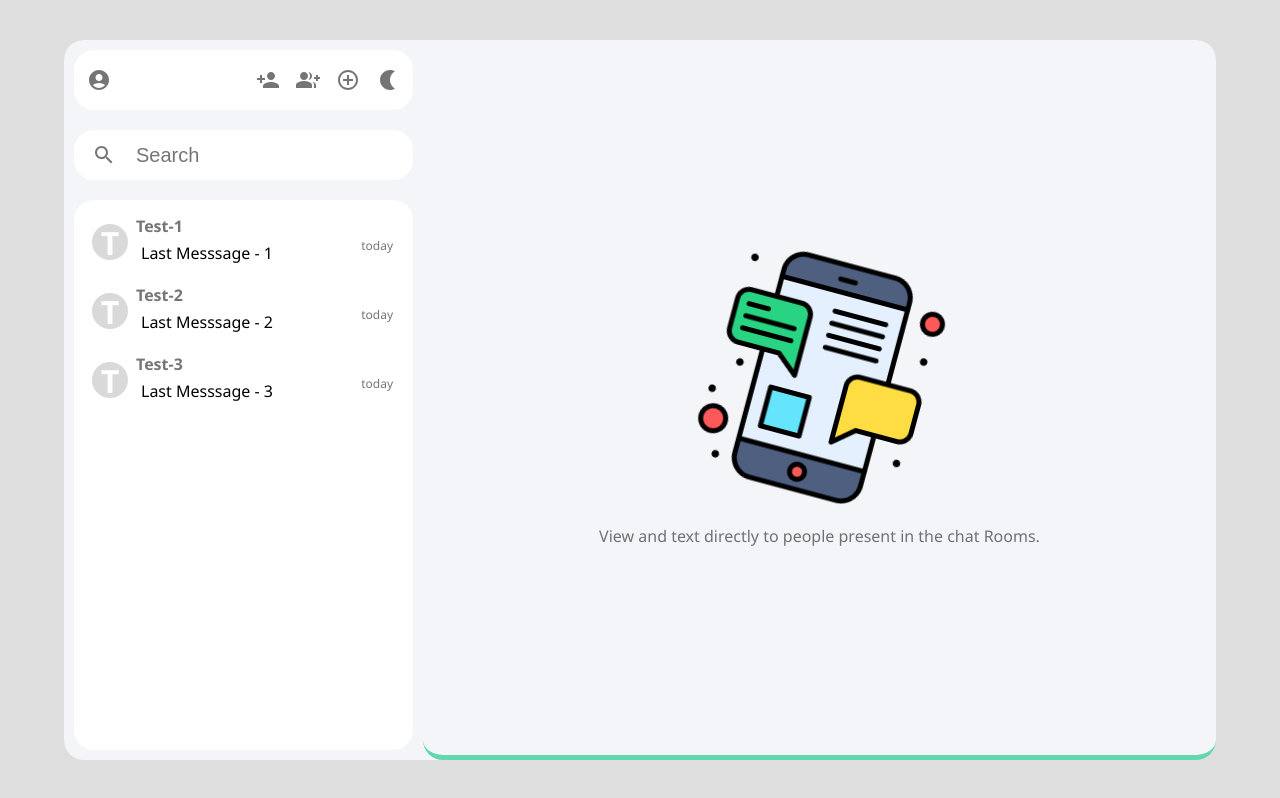
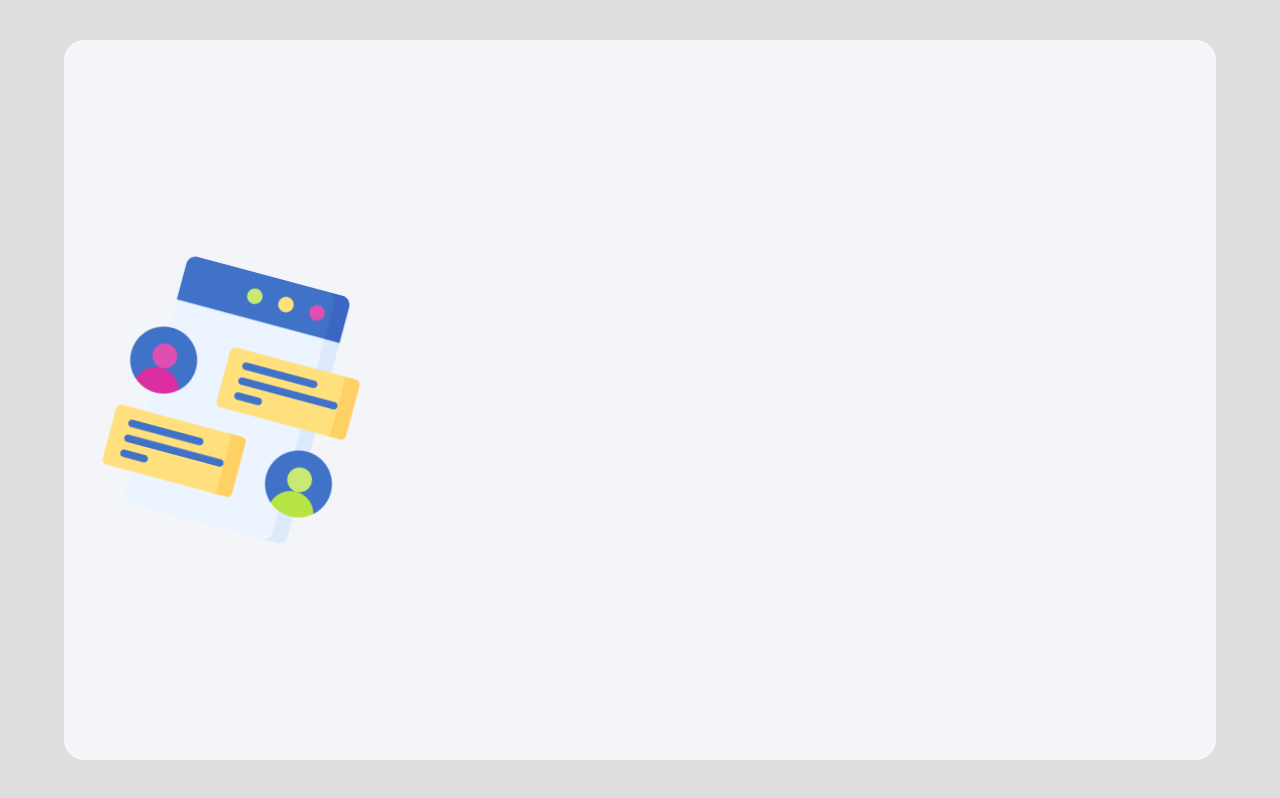
Before and after one commit to Sush25N/Chat_App_MERN, a React (Create React App) app in the folder client/: page / in a window 1280 px wide. Built offline with nearby package versions, Linux system fonts and the light colour scheme.

Commit message:
initiated login page

```diff
--- a/client/src/App.js
+++ b/client/src/App.js
@@ -1,11 +1,13 @@
 import React from "react";
 import "./App.css";
 import MainContainer from "./Components/MainContainer";
+import Login from "./Components/Login";
 
 const App = () => {
   return (
     <div className="App">
-      <MainContainer />
+      {/* <MainContainer /> */}
+      <Login />
     </div>
   );
 };
--- a/client/src/Components/CreateGroups.js
+++ b/client/src/Components/CreateGroups.js
@@ -1,7 +1,16 @@
 import React from "react";
+import { IconButton } from "@mui/material";
+import DoneOutlineRoundedIcon from "@mui/icons-material/DoneOutlineRounded";
 
 const CreateGroups = () => {
-  return <div>CreateGroups</div>;
+  return (
+    <div className="createGroups-container">
+      <input placeholder="Enter Group Name" className="search-box" />
+      <IconButton>
+        <DoneOutlineRoundedIcon />
+      </IconButton>
+    </div>
+  );
 };
 
 export default CreateGroups;
--- /dev/null
+++ b/client/src/Components/Login.js
@@ -0,0 +1,90 @@
+// import React from "react";
+// import "./login.css";
+
+// const Login = () => {
+//   return (
+//     <div>
+//       <div className="container">
+//         <div className="heading">Sign In</div>
+//         <form action="" className="form">
+//           <input
+//             required
+//             className="input"
+//             type="email"
+//             name="email"
+//             id="email"
+//             placeholder="E-mail"
+//           />
+//           <input
+//             required
+//             className="input"
+//             type="password"
+//             name="password"
+//             id="password"
+//             placeholder="Password"
+//           />
+//           <span className="forgot-password">
+//             <a href="#">Forgot Password ?</a>
+//           </span>
+//           <input className="login-button" type="submit" value="Sign In" />
+//         </form>
+//         <div className="social-account-container">
+//           <span className="title">Or Sign in with</span>
+//           <div className="social-accounts">
+//             <button className="social-button google">
+//               <svg
+//                 className="svg"
+//                 xmlns="http://www.w3.org/2000/svg"
+//                 height="1em"
+//                 viewBox="0 0 488 512"
+//               >
+//                 <path d="M488 261.8C488 403.3 391.1 504 248 504 110.8 504 0 393.2 0 256S110.8 8 248 8c66.8 0 123 24.5 166.3 64.9l-67.5 64.9C258.5 52.6 94.3 116.6 94.3 256c0 86.5 69.1 156.6 153.7 156.6 98.2 0 135-70.4 140.8-106.9H248v-85.3h236.1c2.3 12.7 3.9 24.9 3.9 41.4z"></path>
+//               </svg>
+//             </button>
+//             <button className="social-button apple">
+//               <svg
+//                 className="svg"
+//                 xmlns="http://www.w3.org/2000/svg"
+//                 height="1em"
+//                 viewBox="0 0 384 512"
+//               >
+//                 <path d="M318.7 268.7c-.2-36.7 16.4-64.4 50-84.8-18.8-26.9-47.2-41.7-84.7-44.6-35.5-2.8-74.3 20.7-88.5 20.7-15 0-49.4-19.7-76.4-19.7C63.3 141.2 4 184.8 4 273.5q0 39.3 14.4 81.2c12.8 36.7 59 126.7 107.2 125.2 25.2-.6 43-17.9 75.8-17.9 31.8 0 48.3 17.9 76.4 17.9 48.6-.7 90.4-82.5 102.6-119.3-65.2-30.7-61.7-90-61.7-91.9zm-56.6-164.2c27.3-32.4 24.8-61.9 24-72.5-24.1 1.4-52 16.4-67.9 34.9-17.5 19.8-27.8 44.3-25.6 71.9 26.1 2 49.9-11.4 69.5-34.3z"></path>
+//               </svg>
+//             </button>
+//             <button className="social-button twitter">
+//               <svg
+//                 className="svg"
+//                 xmlns="http://www.w3.org/2000/svg"
+//                 height="1em"
+//                 viewBox="0 0 512 512"
+//               >
+//                 <path d="M389.2 48h70.6L305.6 224.2 487 464H345L233.7 318.6 106.5 464H35.8L200.7 275.5 26.8 48H172.4L272.9 180.9 389.2 48zM364.4 421.8h39.1L151.1 88h-42L364.4 421.8z"></path>
+//               </svg>
+//             </button>
+//           </div>
+//         </div>
+//         <span className="agreement">
+//           <a href="#">Learn user licence agreement</a>
+//         </span>
+//       </div>
+//     </div>
+//   );
+// };
+
+// export default Login;
+
+import React from "react";
+import logo from "../icons/live-chat.png";
+
+const Login = () => {
+  return (
+    <div className="login-container">
+      <div className="image-container">
+        <img src={logo} alt="Logo" className="welcome-logo" />
+      </div>
+      <div className="login-box"></div>
+    </div>
+  );
+};
+
+export default Login;
--- a/client/src/Components/MainContainer.js
+++ b/client/src/Components/MainContainer.js
@@ -1,8 +1,9 @@
 import React, { useState } from "react";
 import "./main-container.css";
 import Sidebar from "./Sidebar";
-import ChatArea from "./ChatArea";
-import WelCome from "./WelCome";
+import CreateGroups from "./CreateGroups";
+// import ChatArea from "./ChatArea";
+// import WelCome from "./WelCome";
 
 const MainContainer = () => {
   const [conversations, setConversations] = useState([
@@ -25,7 +26,8 @@ const MainContainer = () => {
   return (
     <div className="main-container">
       <Sidebar />
-      <WelCome />
+      <CreateGroups />
+      {/* <WelCome /> */}
       {/* <ChatArea props={conversations[0]} /> */}
     </div>
   );
--- /dev/null
+++ b/client/src/Components/login.css
@@ -0,0 +1,146 @@
+/* .container {
+  max-width: 350px;
+  background: #f8f9fd;
+  background: linear-gradient(
+    0deg,
+    rgb(255, 255, 255) 0%,
+    rgb(244, 247, 251) 100%
+  );
+  border-radius: 40px;
+  padding: 25px 35px;
+  border: 5px solid rgb(255, 255, 255);
+  box-shadow: rgba(133, 189, 215, 0.8784313725) 0px 30px 30px -20px;
+  margin: 20px;
+}
+
+.heading {
+  text-align: center;
+  font-weight: 900;
+  font-size: 30px;
+  color: rgb(16, 137, 211);
+}
+
+.form {
+  margin-top: 20px;
+}
+
+.form .input {
+  width: 100%;
+  background: white;
+  border: none;
+  padding: 15px 20px;
+  border-radius: 20px;
+  margin-top: 15px;
+  box-shadow: #cff0ff 0px 10px 10px -5px;
+  border-inline: 2px solid transparent;
+}
+
+.form .input::-moz-placeholder {
+  color: rgb(170, 170, 170);
+}
+
+.form .input::placeholder {
+  color: rgb(170, 170, 170);
+}
+
+.form .input:focus {
+  outline: none;
+  border-inline: 2px solid #12b1d1;
+}
+
+.form .forgot-password {
+  display: block;
+  margin-top: 10px;
+  margin-left: 10px;
+}
+
+.form .forgot-password a {
+  font-size: 11px;
+  color: #0099ff;
+  text-decoration: none;
+}
+
+.form .login-button {
+  display: block;
+  width: 100%;
+  font-weight: bold;
+  background: linear-gradient(
+    45deg,
+    rgb(16, 137, 211) 0%,
+    rgb(18, 177, 209) 100%
+  );
+  color: white;
+  padding-block: 15px;
+  margin: 20px auto;
+  border-radius: 20px;
+  box-shadow: rgba(133, 189, 215, 0.8784313725) 0px 20px 10px -15px;
+  border: none;
+  transition: all 0.2s ease-in-out;
+}
+
+.form .login-button:hover {
+  transform: scale(1.03);
+  box-shadow: rgba(133, 189, 215, 0.8784313725) 0px 23px 10px -20px;
+}
+
+.form .login-button:active {
+  transform: scale(0.95);
+  box-shadow: rgba(133, 189, 215, 0.8784313725) 0px 15px 10px -10px;
+}
+
+.social-account-container {
+  margin-top: 25px;
+}
+
+.social-account-container .title {
+  display: block;
+  text-align: center;
+  font-size: 10px;
+  color: rgb(170, 170, 170);
+}
+
+.social-account-container .social-accounts {
+  width: 100%;
+  display: flex;
+  justify-content: center;
+  gap: 15px;
+  margin-top: 5px;
+}
+
+.social-account-container .social-accounts .social-button {
+  background: linear-gradient(45deg, rgb(0, 0, 0) 0%, rgb(112, 112, 112) 100%);
+  border: 5px solid white;
+  padding: 5px;
+  border-radius: 50%;
+  width: 40px;
+  aspect-ratio: 1;
+  display: grid;
+  place-content: center;
+  box-shadow: rgba(133, 189, 215, 0.8784313725) 0px 12px 10px -8px;
+  transition: all 0.2s ease-in-out;
+}
+
+.social-account-container .social-accounts .social-button .svg {
+  fill: white;
+  margin: auto;
+}
+
+.social-account-container .social-accounts .social-button:hover {
+  transform: scale(1.2);
+}
+
+.social-account-container .social-accounts .social-button:active {
+  transform: scale(0.9);
+}
+
+.agreement {
+  display: block;
+  text-align: center;
+  margin-top: 15px;
+}
+
+.agreement a {
+  text-decoration: none;
+  color: #0099ff;
+  font-size: 9px;
+} */
--- a/client/src/Components/main-container.css
+++ b/client/src/Components/main-container.css
@@ -191,3 +191,33 @@
   border-bottom: 5px solid #63d7b0;
   border-radius: 20px;
 }
+
+.createGroups-container {
+  flex: 0.7;
+  align-self: center;
+  padding: 20px 10px;
+  margin: 10px;
+  background-color: white;
+  border-radius: 20px;
+  display: flex;
+  justify-content: space-between;
+}
+
+.login-container {
+  height: 90vh;
+  width: 90vw;
+  background-color: #f4f5f8;
+  border-radius: 20px;
+  display: flex;
+}
+
+.image-container {
+  flex: 0.3;
+  display: flex;
+  justify-content: center;
+  align-items: center;
+}
+
+.login-box {
+  flex: 0.7;
+}
```
